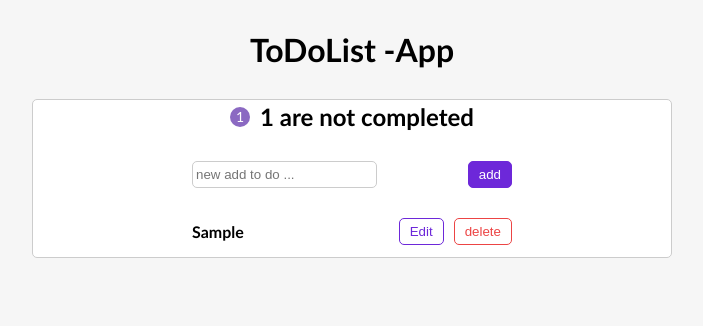
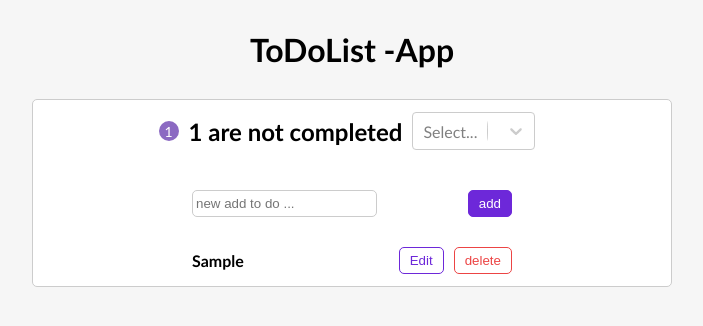
Before and after one commit to Behrooz-zendehdel/ToDoList-With-react, a React (Create React App) app: page / in a window 1280 px wide. Both pictures are taken after typing "Sample" into the empty fields and a click on the button "add". Shown: the top 326 px of the page, without its empty margins (288-991 px from the left). Built offline with nearby package versions, Linux system fonts and the light colour scheme.

Commit message:
update navbar and use select react and finished

```diff
--- a/package.json
+++ b/package.json
@@ -9,6 +9,7 @@
     "react": "^17.0.2",
     "react-dom": "^17.0.2",
     "react-scripts": "5.0.0",
+    "react-select": "^5.2.2",
     "web-vitals": "^2.1.4"
   },
   "scripts": {
--- a/src/App.css
+++ b/src/App.css
@@ -92,3 +92,6 @@
   justify-content: center;
   align-items: center;
 }
+.selected {
+  margin: 10px;
+}
--- a/src/components/NavBar.js
+++ b/src/components/NavBar.js
@@ -1,15 +1,37 @@
-const NavBar = ({ UnCompletedTodos }) => {
+import { useState } from "react"
+import  Select  from 'react-select'
+
+const NavBar = ({ UnCompletedTodos, status, onChange, selectedOption }) => {
+
+    const options = [
+        { value: 'All', label: 'All' },
+        { value: 'Completed', label: 'Completed' },
+        { value: 'Uncompleted', label: 'Uncompleted' },
+
+    ]
+
+
+    if (!UnCompletedTodos) return <h2>set your today todos</h2>
+
+
+
+
     return (
         <header>
-            {UnCompletedTodos ?
-                (<>
-                    <span>{UnCompletedTodos}</span> <h2> 1 are not completed</h2>
-                </>
-                ) : (
-                    <h2>
-                        set your today todos
-                    </h2>
-                )}
+
+
+            <span>{UnCompletedTodos}</span> <h2> 1 are not completed</h2>
+            <Select
+            className="selected"
+                value={selectedOption}
+                onChange={onChange}
+                options={options}
+            />
+            {/* <select onChange={onSelect} value={status}>
+                <option value="All">All</option>
+                <option value="Completed">Completed</option>
+                <option value="Uncompleted">Uncompleted</option>
+            </select> */}
         </header>
     );
 }
--- a/src/components/TodoApp.js
+++ b/src/components/TodoApp.js
@@ -1,10 +1,18 @@
-import { useState } from "react";
+import { useEffect, useState } from "react";
 import NavBar from "./NavBar";
 import TodoForm from "./TodoForm";
 import TodoList from "./TodoList";
 
 const TodoApp = () => {
     const [todos, setTodos] = useState([]);
+    const [filteredTodos, setFilteredTodos] = useState([]);
+    const [selectedOption, setSelectedOption] = useState("All");
+
+
+    useEffect(() => {
+        filterTodos(selectedOption.value)
+    }, [todos, selectedOption])
+
 
     const addTodo = (input) => {
         // console.log(input)
@@ -39,14 +47,38 @@
         updatedTodos[index] = selectedTodo;
         setTodos(updatedTodos)
     }
+    const selectHandler = (e) => {
+        setSelectedOption(e)
+        filterTodos(e.value)
+    }
+    const filterTodos = (status) => {
+
+
+        switch (status) {
+            case "Completed":
+                setFilteredTodos(todos.filter((p) => p.isCompleted))
+                break
+            case "Uncompleted":
+                setFilteredTodos(todos.filter((p) => !p.isCompleted))
+                break
+            default:
+                setFilteredTodos(todos)
+
+        };
+    };
 
 
     return (
         <div className="container">
-            <NavBar UnCompletedTodos={todos.filter((p) => !p.isCompleted  ).length} />
+            <NavBar
+                UnCompletedTodos={todos.filter((p) => !p.isCompleted).length}
+                selectedOption={selectedOption}
+                onChange={selectHandler}
+
+            />
             <TodoForm submitTodo={addTodo} />
             <TodoList
-                todos={todos}
+                todos={filteredTodos}
                 onComplete={CompleteTodo}
                 onDelete={removeTodo}
                 onUpdateTodo={updateTodo}
```
Also changed, not shown: 1 other file (tests, documents, lock files or other folders).
